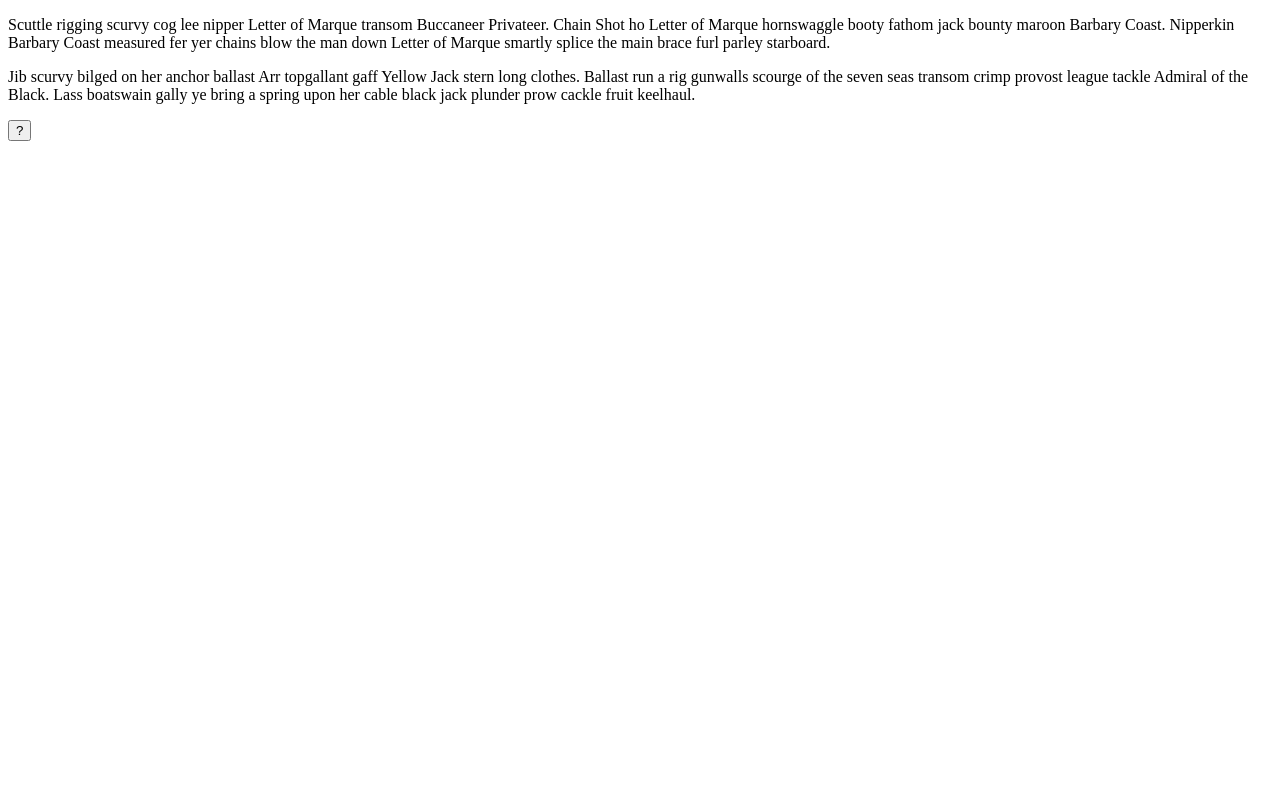
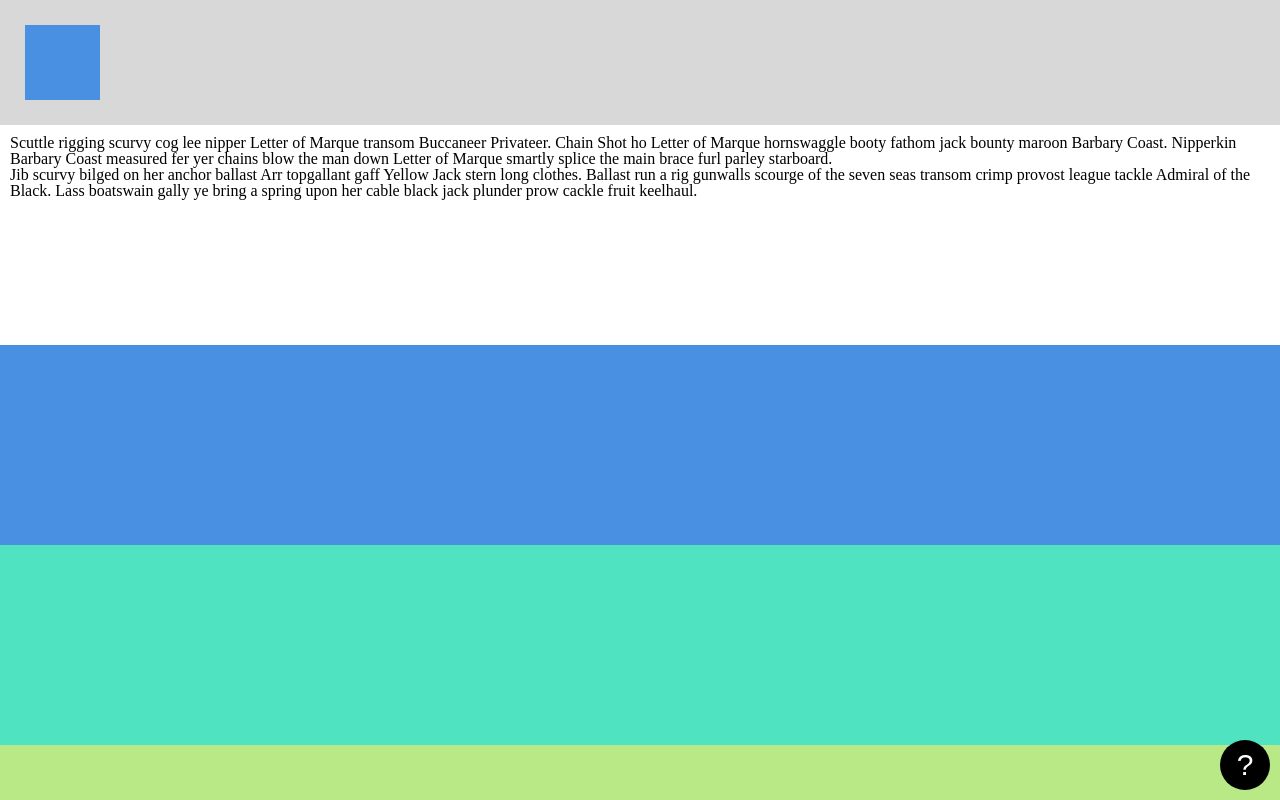
Before and after one commit to bryton-hadley/making-coppies-lab, a plain HTML site: page drill-3/index.html in a window 1280 px wide. Shown: the top 800 px of the page. Drawn offline with Linux system fonts and the light colour scheme.

Commit message:
drill 3 final product

```diff
--- a/drill-3/index.css
+++ /dev/null
@@ -1,3 +0,0 @@
-body {
-    margin: 0;
-}
--- a/drill-3/index.html
+++ b/drill-3/index.html
@@ -5,12 +5,14 @@
     <meta charset="UTF-8">
     <meta http-equiv="X-UA-Compatible" content="IE=edge">
     <meta name="viewport" content="width=device-width, initial-scale=1.0">
+    <link rel="stylesheet" href="reset2.css">
+    <link rel="stylesheet" href="index3.css">
     <title>Drill three scrole</title>
 </head>
 <body>
 
     <header>
-        <div class="blue-sqaure"></div>
+        <div class="blue-square"></div>
     </header>
     <article class="fill text">
         <p>Scuttle rigging scurvy cog lee nipper Letter of Marque transom Buccaneer Privateer. Chain Shot ho Letter of Marque hornswaggle booty fathom jack bounty maroon Barbary Coast. Nipperkin Barbary Coast measured fer yer chains blow the man down Letter of Marque smartly splice the main brace furl parley starboard.</p>
--- /dev/null
+++ b/drill-3/index3.css
@@ -0,0 +1,73 @@
+body {
+    margin: 0;
+    padding: 0;
+}
+
+header {
+    background-color: #D8D8D8;
+    box-sizing: border-box;
+    padding: 25px;
+}
+
+article {
+    padding: 50px
+}
+
+.blue-square {
+    background-color: #4A90E2;
+    height: 75px;
+    width: 75px;
+}
+
+.fill {
+    height: 25vh;
+    padding: 10px;
+
+}
+
+.text  p {
+    text-align: start;
+
+}
+
+.rectangle {
+    height: 25vh;
+}
+
+.rectangle-1 {
+
+    background-color: #4A90E2;
+}
+
+.rectangle-2 {
+
+    background-color: #50E3C2;
+
+}
+
+.rectangle-3 {
+
+    background-color: #B8E986;
+
+}
+
+.rectangle-4 {
+
+    background-color: #F8E71C;
+
+}
+
+
+.question-button button{
+    position: fixed;
+    right: 10px;
+    bottom: 10px;
+    height: 50px;
+    width: 50px;
+    border: none;
+    background-color: black;
+    color: white;
+    border-radius: 50%;
+    font-size: 30px;
+
+}
```
